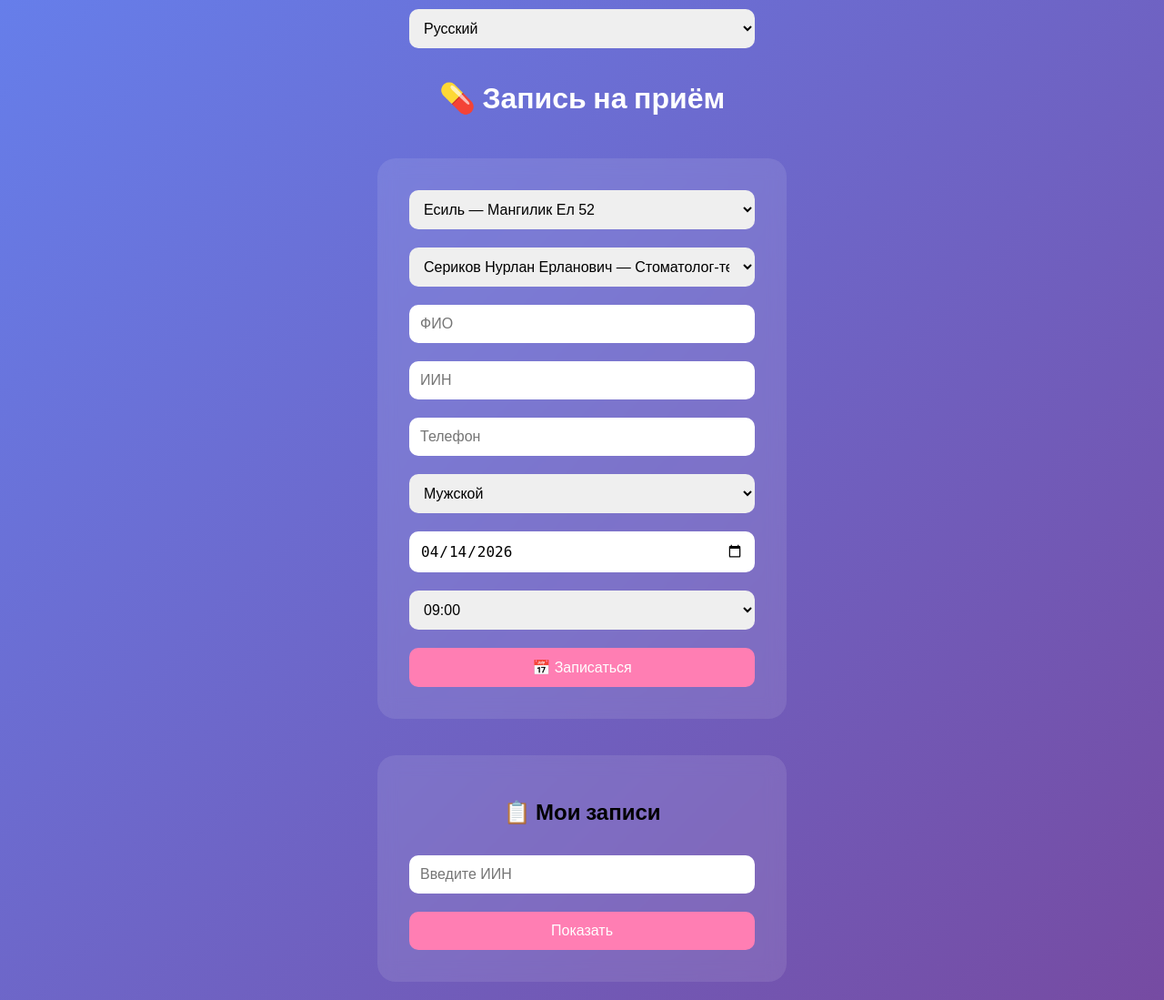
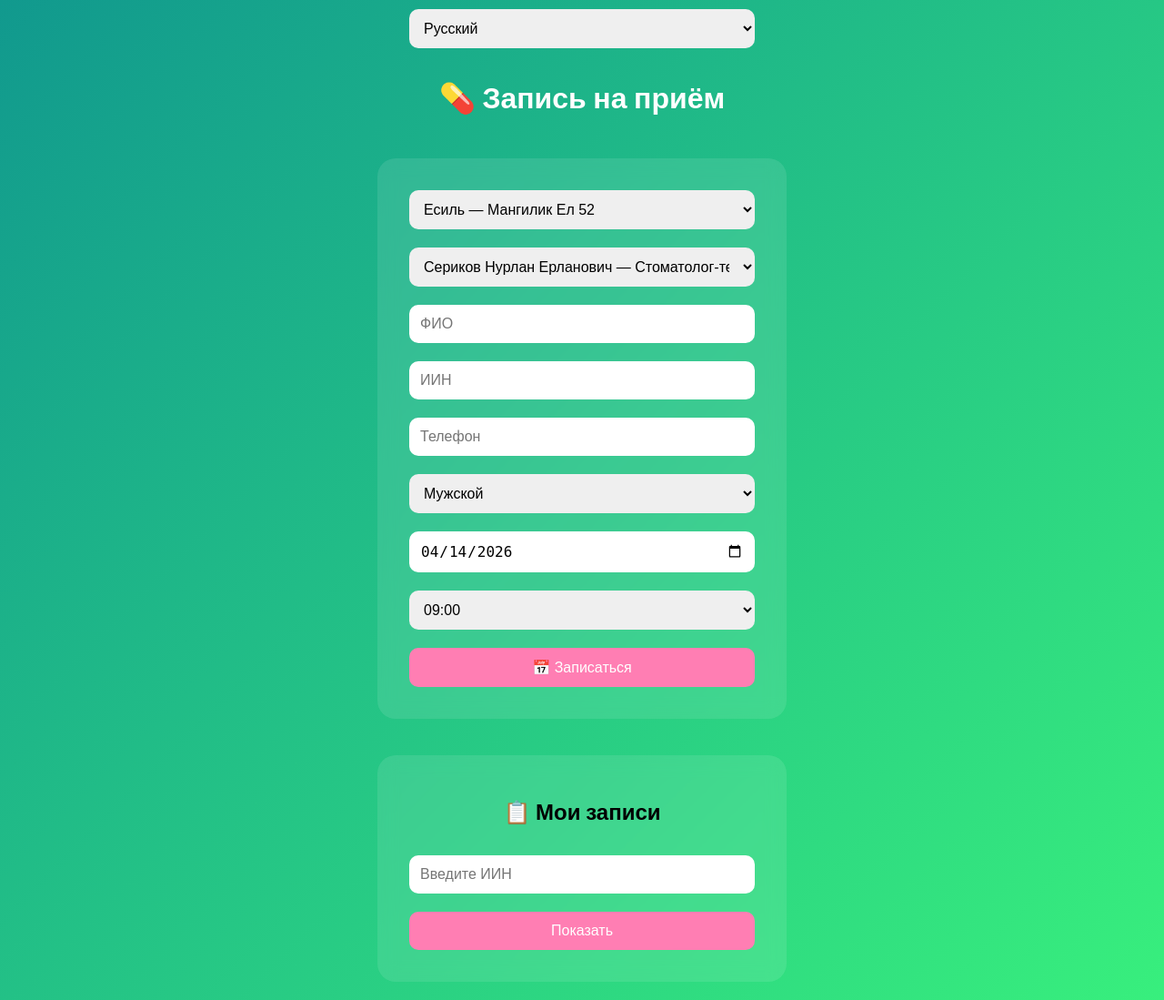
Before and after one commit to aruzhantazhigarina-ctrl/hospital-system, a Flask app: page / in a window 1280 px wide. Shown: the whole page at 91% size. Run offline with Flask 3, Linux system fonts and the light colour scheme; data comes from the database, SQL or seed files in the repository; data that the repository does not hold is empty.

Commit message:
Update index.html

```diff
--- a/templates/index.html
+++ b/templates/index.html
@@ -14,7 +14,7 @@
 body {
     margin: 0;
     font-family: 'Poppins', sans-serif;
-    background: linear-gradient(135deg, #667eea, #764ba2);
+    background: linear-gradient(135deg, #11998e, #38ef7d);
     display: flex;
     flex-direction: column;
     align-items: center;
```
